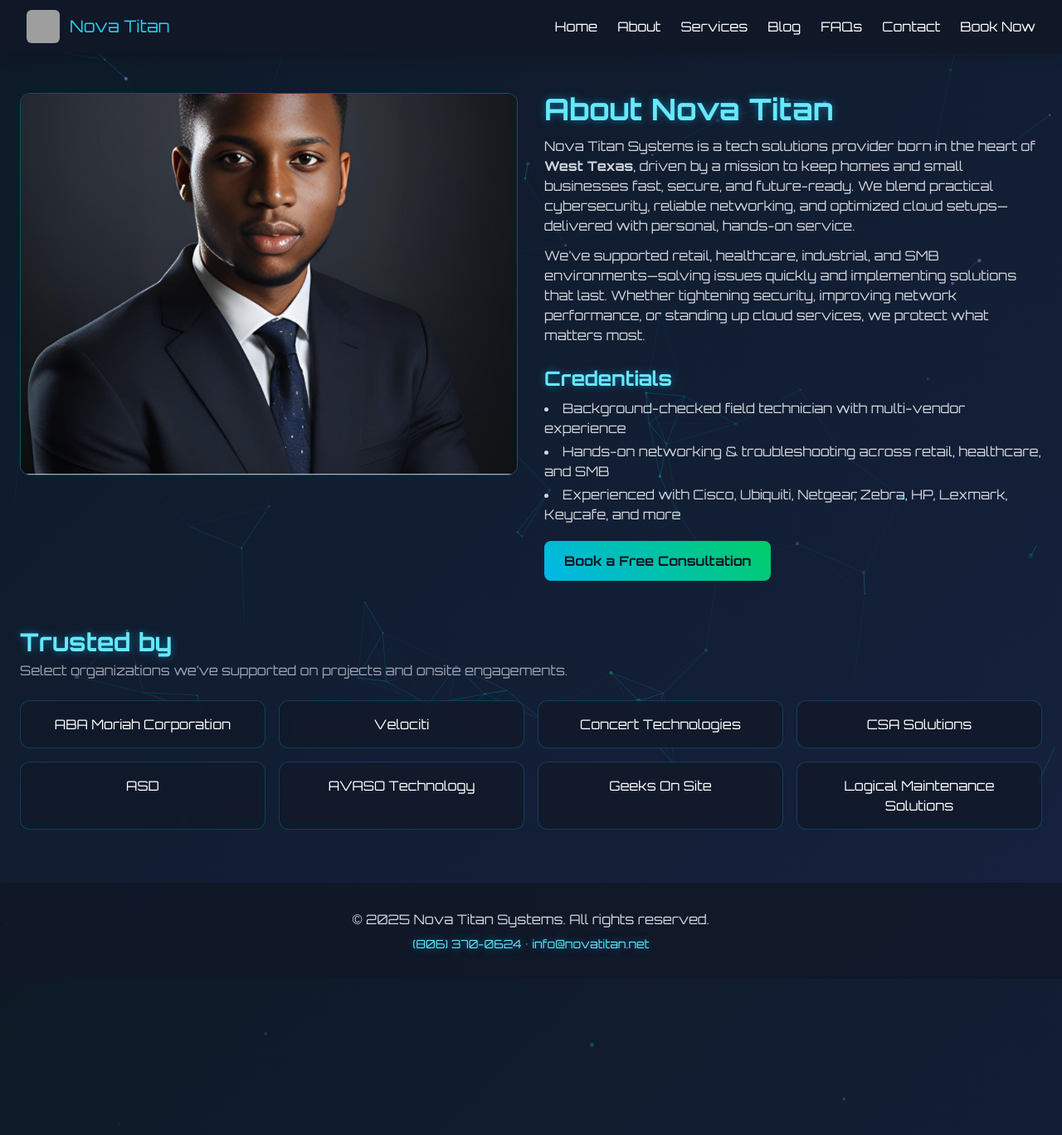
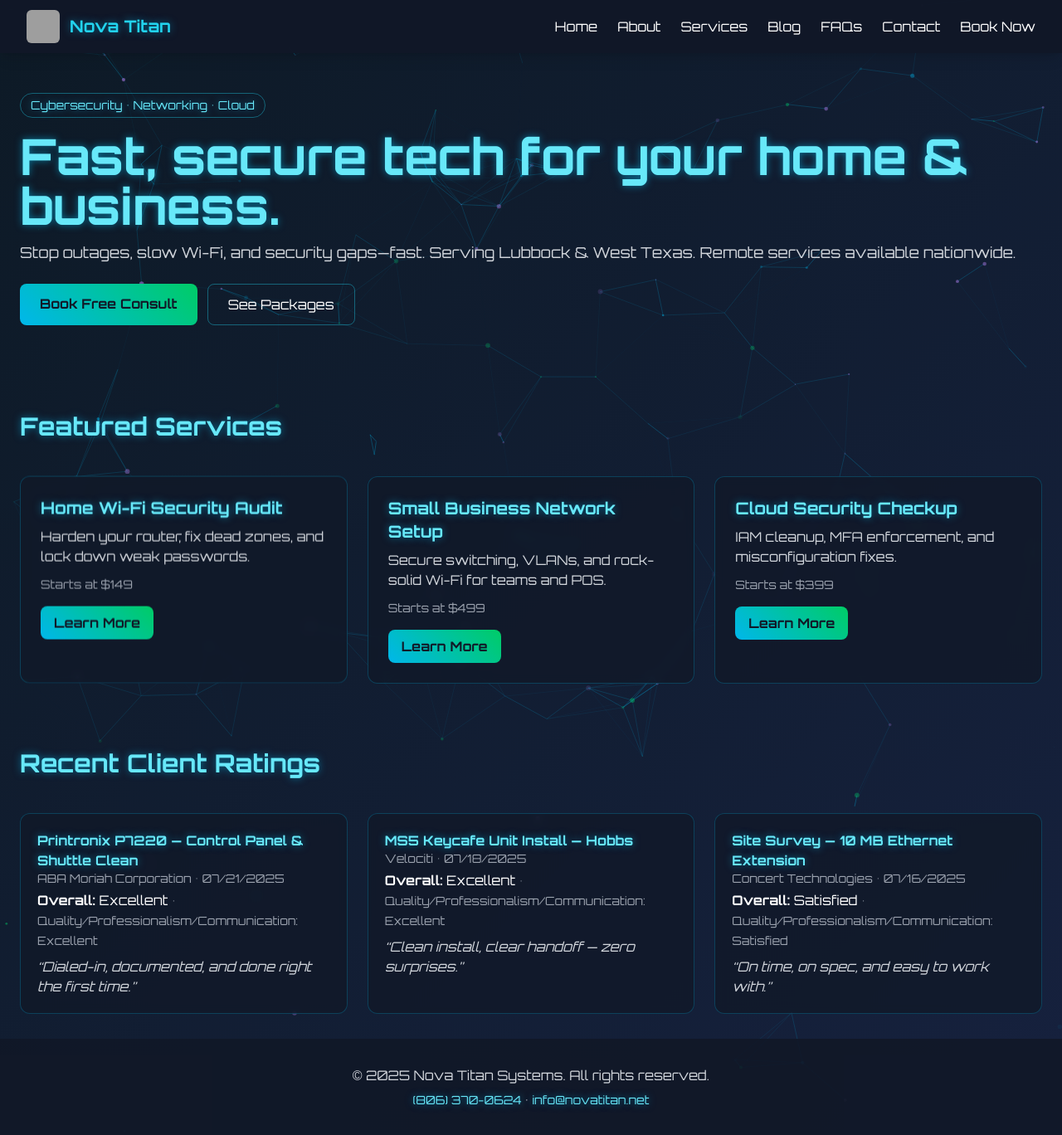
Before and after one commit to tzsmit/novatitan.github.io, a Jekyll site: the page index.html, which Jekyll copies as it is, in a window 1280 px wide and 1368 px high. Shown: the whole window at 83% size. Built offline with Jekyll 4.4.1, drawn with Linux system fonts in a browser that asks for light colours; nearby versions of some CDN libraries; grey boxes are pictures that could not be loaded.

Commit message:
update index file

```diff
--- a/index.html
+++ b/index.html
@@ -1,112 +1,160 @@
 <!DOCTYPE html>
 <html lang="en">
 <head>
-  <meta charset="UTF-8"><meta name="viewport" content="width=device-width, initial-scale=1.0">
-  <title>About — Nova Titan</title>
-  <meta name="description" content="Experience, credentials, and trusted clients of Nova Titan Systems, born in West Texas.">
-  <link rel="canonical" href="https://novatitan.net/about/">
-  <meta property="og:title" content="About — Nova Titan Systems"><meta property="og:description" content="Experienced, reliable, and trusted by leading organizations."><meta property="og:image" content="/assets/img/logo-rounded.png">
+  <meta charset="UTF-8" /><meta name="viewport" content="width=device-width, initial-scale=1.0"/>
+  <title>Nova Titan — Cybersecurity • Networking • Cloud</title>
+  <meta name="description" content="Stop outages, slow Wi-Fi, and security gaps—fast. Serving Lubbock & West Texas. Remote services available nationwide.">
+  <link rel="canonical" href="https://novatitan.net/">
+  <meta property="og:type" content="website">
+  <meta property="og:site_name" content="Nova Titan Systems">
+  <meta property="og:title" content="Nova Titan — Cybersecurity • Networking • Cloud">
+  <meta property="og:description" content="Stop outages, slow Wi-Fi, and security gaps—fast.">
+  <meta property="og:image" content="/assets/img/logo-rounded.png">
   <!-- Favicon -->
   <link rel="icon" type="image/png" sizes="32x32" href="/assets/img/favicon-32.png">
   <link rel="icon" type="image/png" sizes="16x16" href="/assets/img/favicon-16.png">
+  <!-- Assets -->
+  <link href="https://fonts.googleapis.com/css2?family=Orbitron:wght@400;700&display=swap" rel="stylesheet">
   <script src="https://cdn.tailwindcss.com"></script>
   <script src="https://cdn.jsdelivr.net/particles.js/2.0.0/particles.min.js"></script>
   <script src="https://cdnjs.cloudflare.com/ajax/libs/gsap/3.12.5/gsap.min.js"></script>
-  <link href="https://fonts.googleapis.com/css2?family=Orbitron:wght@400;700&display=swap" rel="stylesheet">
   <style>
-    :root { --cy:#00b7eb; --gr:#00cc66; }
-    body { font-family:'Orbitron',sans-serif; background:linear-gradient(135deg,#0d1a26,#16213e); }
-    .nav-link{transition:color .3s, transform .3s; position:relative;}
-    .nav-link:hover{color:var(--cy); transform:scale(1.06);}
-    .btn-grad{background:linear-gradient(45deg,var(--cy),var(--gr))}
-    .card{border:1px solid rgba(0,183,235,.25); background:rgba(17,25,40,.78); backdrop-filter:blur(6px)}
-    #particles-js{position:fixed; inset:0; z-index:0} .content{position:relative; z-index:1}
+    :root { --cy: #00b7eb; --gr: #00cc66; }
+    body { font-family: 'Orbitron', sans-serif; background: linear-gradient(135deg,#0d1a26 0%,#16213e 100%); }
+    .nav-link { transition: color .3s ease, transform .3s ease; position: relative; }
+    .nav-link:hover { color: var(--cy); transform: scale(1.06); }
+    .nav-link::after { content:''; position:absolute; bottom:-2px; left:0; height:2px; width:0; background:var(--cy); transition:width .3s ease; }
+    .nav-link:hover::after { width:100%; }
+    .btn-grad { background: linear-gradient(45deg,var(--cy),var(--gr)); transition: transform .3s, box-shadow .3s; }
+    .btn-grad:hover { transform: translateY(-2px); box-shadow: 0 6px 24px rgba(0,183,235,.35); }
+    .card { border: 1px solid rgba(0,183,235,.25); transition: transform .25s, box-shadow .25s; background: rgba(17,25,40,.78); backdrop-filter: blur(6px); }
+    .card:hover { transform: translateY(-4px); box-shadow: 0 10px 28px rgba(0,183,235,.25); }
+    .glow { text-shadow: 0 0 10px rgba(0,183,235,.55); }
+    #particles-js { position: fixed; inset: 0; z-index: 0; }
+    .content { position: relative; z-index: 1; }
+
+    /* Unified burger across site */
+    .hamburger { width: 36px; height: 28px; position: relative; }
+    .hamburger span { position:absolute; left:0; right:0; height:3px; background:#e5e7eb; transition:transform .3s, opacity .3s, top .3s; }
+    .hamburger span:nth-child(1){ top:4px; } .hamburger span:nth-child(2){ top:12px; } .hamburger span:nth-child(3){ top:20px; }
+    .hamburger.active span:nth-child(1){ top:12px; transform:rotate(45deg); }
+    .hamburger.active span:nth-child(2){ opacity:0; }
+    .hamburger.active span:nth-child(3){ top:12px; transform:rotate(-45deg); }
+
+    /* Wrap safety */
+    .card, .card * { overflow-wrap:anywhere; word-break:break-word; }
     .footer-contact a{ text-shadow:0 0 10px rgba(0,183,235,.55) }
-    /* wrap safety */ .card, .card * { overflow-wrap:anywhere; word-break:break-word; }
-    /* Hamburger */ .hamburger { width:36px; height:28px; position:relative; }
-    .hamburger span{position:absolute; left:0; right:0; height:3px; background:#e5e7eb; transition:transform .3s,opacity .3s, top .3s}
-    .hamburger span:nth-child(1){top:4px}.hamburger span:nth-child(2){top:12px}.hamburger span:nth-child(3){top:20px}
-    .hamburger.active span:nth-child(1){top:12px; transform:rotate(45deg)} .hamburger.active span:nth-child(2){opacity:0}
-    .hamburger.active span:nth-child(3){top:12px; transform:rotate(-45deg)}
-    /* unified glow */ h1,h2,h3{ text-shadow:0 0 10px rgba(0,183,235,.55) }
+
+    /* Unified glow for main titles & subtitles */
+    h1, h2, h3 { text-shadow: 0 0 10px rgba(0,183,235,.55); }
   </style>
-
-  <!-- LocalBusiness JSON-LD -->
-  <script type="application/ld+json">
-  {
-    "@context":"https://schema.org",
-    "@type":"LocalBusiness",
-    "name":"Nova Titan Systems",
-    "image":"https://novatitan.net/assets/img/logo-rounded.png",
-    "@id":"https://novatitan.net/",
-    "url":"https://novatitan.net/",
-    "telephone":"+1-806-370-0624",
-    "priceRange":"$$",
-    "address":{"@type":"PostalAddress","addressLocality":"Lubbock","addressRegion":"TX","addressCountry":"US"},
-    "areaServed":[{"@type":"AdministrativeArea","name":"West Texas"}],
-    "geo":{"@type":"GeoCoordinates","latitude":33.5779,"longitude":-101.8552},
-    "openingHoursSpecification":[{"@type":"OpeningHoursSpecification","dayOfWeek":["Monday","Tuesday","Wednesday","Thursday","Friday","Saturday"],"opens":"08:00","closes":"18:00"}],
-    "description":"Nova Titan Systems provides cybersecurity, networking, and cloud solutions for homes and businesses in Lubbock and West Texas."
-  }
-  </script>
 </head>
 <body class="text-white">
-  <div id="particles-js" aria-hidden="true"></div>
+  <div id="particles-js"></div>
+
+  <!-- NAV -->
   <nav class="bg-gray-900/95 backdrop-blur-md shadow-lg fixed w-full z-20 content">
     <div class="max-w-7xl mx-auto px-4 sm:px-6 lg:px-8">
       <div class="flex items-center justify-between h-16">
-        <a href="/" class="flex items-center"><img src="/assets/img/logo-rounded.png" alt="Nova Titan Systems logo" class="h-10 w-10 rounded-md"/><span class="ml-3 text-xl text-cyan-400">Nova Titan</span></a>
+        <a href="/" class="flex items-center">
+          <img src="/assets/img/logo-rounded.png" alt="Nova Titan Logo" class="h-10 w-10 rounded-md"/>
+          <span class="ml-3 text-xl font-bold text-cyan-400 glow">Nova Titan</span>
+        </a>
         <div class="hidden sm:flex items-center space-x-6">
-          <a href="/" class="nav-link">Home</a><a href="/about/" class="nav-link">About</a><a href="/services/" class="nav-link">Services</a><a href="/blog/" class="nav-link">Blog</a><a href="/faqs/" class="nav-link">FAQs</a><a href="/contact/" class="nav-link">Contact</a><a href="/book-now/" class="nav-link">Book Now</a>
+          <a href="/" class="nav-link">Home</a>
+          <a href="/about/" class="nav-link">About</a>
+          <a href="/services/" class="nav-link">Services</a>
+          <a href="/blog/" class="nav-link">Blog</a>
+          <a href="/faqs/" class="nav-link">FAQs</a>
+          <a href="/contact/" class="nav-link">Contact</a>
+          <a href="/book-now/" class="nav-link">Book Now</a>
         </div>
-        <button id="menuBtn" class="sm:hidden hamburger" aria-label="Open menu" aria-expanded="false"><span></span><span></span><span></span></button>
+        <button id="menuBtn" class="sm:hidden hamburger" aria-label="Open menu" aria-expanded="false">
+          <span></span><span></span><span></span>
+        </button>
       </div>
-      <div id="mobileMenu" class="sm:hidden hidden pb-4" aria-label="Mobile menu">
-        <div class="flex flex-col space-y-2"><a href="/" class="nav-link">Home</a><a href="/about/" class="nav-link">About</a><a href="/services/" class="nav-link">Services</a><a href="/blog/" class="nav-link">Blog</a><a href="/faqs/" class="nav-link">FAQs</a><a href="/contact/" class="nav-link">Contact</a><a href="/book-now/" class="nav-link">Book Now</a></div>
+      <div id="mobileMenu" class="sm:hidden hidden pb-4">
+        <div class="flex flex-col space-y-2">
+          <a href="/" class="nav-link">Home</a>
+          <a href="/about/" class="nav-link">About</a>
+          <a href="/services/" class="nav-link">Services</a>
+          <a href="/blog/" class="nav-link">Blog</a>
+          <a href="/faqs/" class="nav-link">FAQs</a>
+          <a href="/contact/" class="nav-link">Contact</a>
+          <a href="/book-now/" class="nav-link">Book Now</a>
+        </div>
       </div>
     </div>
   </nav>
 
-  <main class="content pt-28 pb-16">
-    <div class="max-w-7xl mx-auto px-6 grid md:grid-cols-2 gap-8">
-      <img src="/assets/img/headshot-placeholder.jpg" alt="Owner headshot at Nova Titan Systems" class="rounded-xl border border-cyan-400/30">
-      <div>
-        <h1 class="text-4xl font-bold text-cyan-300">About Nova Titan</h1>
-        <p class="text-gray-300 mt-3">
-          Nova Titan Systems is a tech solutions provider born in the heart of <strong>West Texas</strong>, driven by a mission to keep homes and small businesses fast, secure, and future-ready.
-          We blend practical cybersecurity, reliable networking, and optimized cloud setups—delivered with personal, hands-on service.
-        </p>
-        <p class="text-gray-300 mt-3">
-          We’ve supported retail, healthcare, industrial, and SMB environments—solving issues quickly and implementing solutions that last. Whether tightening security, improving network performance, or standing up cloud services, we protect what matters most.
-        </p>
-
-        <h3 class="text-2xl font-semibold text-cyan-300 mt-6">Credentials</h3>
-        <ul class="list-disc list-inside text-gray-300 mt-2 space-y-1">
-          <li>Background-checked field technician with multi-vendor experience</li>
-          <li>Hands-on networking & troubleshooting across retail, healthcare, and SMB</li>
-          <li>Experienced with Cisco, Ubiquiti, Netgear, Zebra, HP, Lexmark, Keycafe, and more</li>
-        </ul>
-
-        <a href="/book-now/" class="inline-block mt-5 px-6 py-3 rounded-lg btn-grad text-gray-900 font-semibold">Book a Free Consultation</a>
+  <!-- HERO -->
+  <section class="content pt-28 pb-14">
+    <div class="max-w-7xl mx-auto px-6">
+      <span class="inline-block px-3 py-1 rounded-full border border-cyan-400/40 text-cyan-300 text-sm glow">Cybersecurity • Networking • Cloud</span>
+      <h1 class="mt-4 text-4xl sm:text-6xl font-bold text-cyan-300 glow">Fast, secure tech for your home & business.</h1>
+      <p class="mt-3 text-gray-300 text-lg">Stop outages, slow Wi-Fi, and security gaps—fast. Serving Lubbock & West Texas. Remote services available nationwide.</p>
+      <div class="mt-6 flex flex-wrap gap-3">
+        <a href="/book-now/" class="btn-grad text-gray-900 font-semibold py-3 px-6 rounded-lg">Book Free Consult</a>
+        <a href="/services/" class="px-6 py-3 rounded-lg border border-cyan-400/40">See Packages</a>
       </div>
     </div>
+  </section>
 
-    <section class="mt-14 max-w-7xl mx-auto px-6">
-      <h2 class="text-3xl font-bold text-cyan-300">Trusted by</h2>
-      <p class="text-gray-400 mt-1">Select organizations we’ve supported on projects and onsite engagements.</p>
-      <div class="grid grid-cols-2 sm:grid-cols-3 lg:grid-cols-4 gap-4 mt-6">
-        <div class="card rounded-xl p-4 text-center">ABA Moriah Corporation</div>
-        <div class="card rounded-xl p-4 text-center">Velociti</div>
-        <div class="card rounded-xl p-4 text-center">Concert Technologies</div>
-        <div class="card rounded-xl p-4 text-center">CSA Solutions</div>
-        <div class="card rounded-xl p-4 text-center">ASD</div>
-        <div class="card rounded-xl p-4 text-center">AVASO Technology</div>
-        <div class="card rounded-xl p-4 text-center">Geeks On Site</div>
-        <div class="card rounded-xl p-4 text-center">Logical Maintenance Solutions</div>
+  <!-- FEATURED SERVICES -->
+  <section class="content py-12">
+    <div class="max-w-7xl mx-auto px-6">
+      <h2 class="text-3xl font-bold text-cyan-300 glow mb-6">Featured Services</h2>
+      <div class="grid grid-cols-1 md:grid-cols-3 gap-6">
+        <article class="card rounded-xl p-6">
+          <h3 class="text-xl font-semibold text-cyan-300 mb-2">Home Wi-Fi Security Audit</h3>
+          <p class="text-gray-300">Harden your router, fix dead zones, and lock down weak passwords.</p>
+          <p class="text-sm text-gray-400 mt-3">Starts at $149</p>
+          <a class="mt-4 inline-block btn-grad text-gray-900 font-semibold py-2 px-4 rounded-lg" href="/services/#home-audit">Learn More</a>
+        </article>
+        <article class="card rounded-xl p-6">
+          <h3 class="text-xl font-semibold text-cyan-300 mb-2">Small Business Network Setup</h3>
+          <p class="text-gray-300">Secure switching, VLANs, and rock-solid Wi-Fi for teams and POS.</p>
+          <p class="text-sm text-gray-400 mt-3">Starts at $499</p>
+          <a class="mt-4 inline-block btn-grad text-gray-900 font-semibold py-2 px-4 rounded-lg" href="/services/#smb-network">Learn More</a>
+        </article>
+        <article class="card rounded-xl p-6">
+          <h3 class="text-xl font-semibold text-cyan-300 mb-2">Cloud Security Checkup</h3>
+          <p class="text-gray-300">IAM cleanup, MFA enforcement, and misconfiguration fixes.</p>
+          <p class="text-sm text-gray-400 mt-3">Starts at $399</p>
+          <a class="mt-4 inline-block btn-grad text-gray-900 font-semibold py-2 px-4 rounded-lg" href="/services/#cloud-security">Learn More</a>
+        </article>
       </div>
-    </section>
-  </main>
+    </div>
+  </section>
 
+  <!-- RECENT RATINGS (with short brand-aligned review blurbs) -->
+  <section class="content py-12">
+    <div class="max-w-7xl mx-auto px-6">
+      <h2 class="text-3xl font-bold text-cyan-300 glow mb-6">Recent Client Ratings</h2>
+      <div class="grid grid-cols-1 md:grid-cols-3 gap-6">
+        <article class="card rounded-xl p-5">
+          <h3 class="text-cyan-300 font-semibold">Printronix P7220 — Control Panel & Shuttle Clean</h3>
+          <p class="text-gray-400 text-sm">ABA Moriah Corporation • 07/21/2025</p>
+          <p class="mt-1"><strong>Overall:</strong> Excellent <span class="text-sm text-gray-400">• Quality/Professionalism/Communication: Excellent</span></p>
+          <p class="mt-2 text-gray-300 italic">“Dialed-in, documented, and done right the first time.”</p>
+        </article>
+        <article class="card rounded-xl p-5">
+          <h3 class="text-cyan-300 font-semibold">MS5 Keycafe Unit Install — Hobbs</h3>
+          <p class="text-gray-400 text-sm">Velociti • 07/18/2025</p>
+          <p class="mt-1"><strong>Overall:</strong> Excellent <span class="text-sm text-gray-400">• Quality/Professionalism/Communication: Excellent</span></p>
+          <p class="mt-2 text-gray-300 italic">“Clean install, clear handoff — zero surprises.”</p>
+        </article>
+        <article class="card rounded-xl p-5">
+          <h3 class="text-cyan-300 font-semibold">Site Survey — 10 MB Ethernet Extension</h3>
+          <p class="text-gray-400 text-sm">Concert Technologies • 07/16/2025</p>
+          <p class="mt-1"><strong>Overall:</strong> Satisfied <span class="text-sm text-gray-400">• Quality/Professionalism/Communication: Satisfied</span></p>
+          <p class="mt-2 text-gray-300 italic">“On time, on spec, and easy to work with.”</p>
+        </article>
+      </div>
+    </div>
+  </section>
+
+  <!-- FOOTER -->
   <footer class="content bg-gray-900/90 py-8">
     <div class="max-w-7xl mx-auto px-6 text-center">
       <p class="text-gray-300">&copy; <span id="year"></span> Nova Titan Systems. All rights reserved.</p>
@@ -117,10 +165,28 @@
     </div>
   </footer>
 
+  <!-- Scripts -->
   <script>
-    particlesJS('particles-js',{particles:{number:{value:60,density:{enable:true,value_area:900}},color:{value:['#00b7eb','#00cc66','#c084fc']},shape:{type:'circle'},opacity:{value:.5,random:true},size:{value:3,random:true},line_linked:{enable:true,distance:120,color:'#00b7eb',opacity:.35,width:1},move:{enable:true,speed:1.5}},interactivity:{events:{onhover:{enable:true,mode:'repulse'}},modes:{repulse:{distance:100}}},retina_detect:true});
-    const btn=document.getElementById('menuBtn'), menu=document.getElementById('mobileMenu');
-    btn.addEventListener('click',()=>{btn.classList.toggle('active'); const open=menu.classList.contains('hidden'); menu.classList.toggle('hidden',!open); btn.setAttribute('aria-expanded',String(open));});
+    particlesJS('particles-js',{
+      particles:{ number:{ value:80, density:{enable:true,value_area:900}},
+      color:{value:['#00b7eb','#00cc66','#c084fc']}, shape:{type:'circle'},
+      opacity:{value:.5,random:true}, size:{value:3,random:true},
+      line_linked:{enable:true,distance:120,color:'#00b7eb',opacity:.35,width:1},
+      move:{enable:true,speed:1.6} },
+      interactivity:{ events:{onhover:{enable:true,mode:'repulse'}}, modes:{repulse:{distance:100}} },
+      retina_detect:true
+    });
+    gsap.from("h1",{opacity:0,y:20,duration:0.8,ease:"power2.out"});
+    gsap.from(".card",{opacity:0,y:18,stagger:0.06,duration:0.7,delay:0.2});
+
+    const btn=document.getElementById('menuBtn');
+    const menu=document.getElementById('mobileMenu');
+    btn.addEventListener('click',()=>{
+      btn.classList.toggle('active');
+      const open=menu.classList.contains('hidden');
+      menu.classList.toggle('hidden',!open);
+      btn.setAttribute('aria-expanded',String(open));
+    });
     document.getElementById('year').textContent=new Date().getFullYear();
   </script>
 </body>
```
